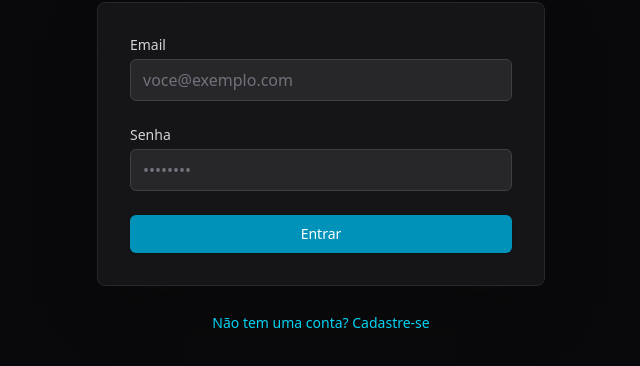
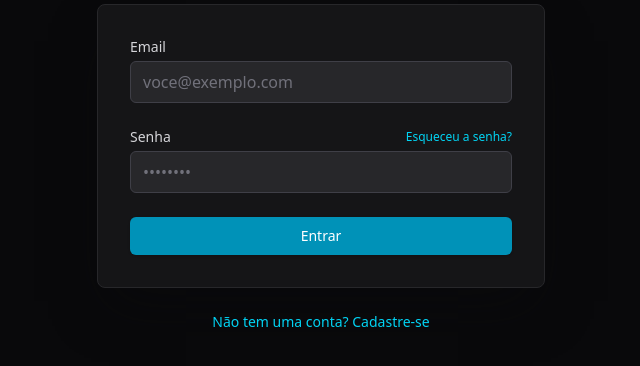
Before and after one commit to fernandoantonioVRK5/gerenciador, a React (Vite) app: page /login in a window 1280 px wide. Shown: the part 316-682 px from the top of the page, without its empty margins (319-959 px from the left). Built offline with nearby package versions, Linux system fonts and the light colour scheme; no server answers; the database is empty.

Commit message:
Update LoginPage.jsx

```diff
--- a/src/pages/LoginPage.jsx
+++ b/src/pages/LoginPage.jsx
@@ -3,18 +3,20 @@
 import React, { useState } from 'react';
 import { useNavigate } from 'react-router-dom';
 import { useAuth } from '../contexts/AuthContext';
-import { LogIn, UserPlus } from 'lucide-react';
+import { LogIn, UserPlus, KeyRound } from 'lucide-react'; // Adicionado ícone de chave
 
 export default function LoginPage() {
   // --- Estados ---
-  const [isSignUp, setIsSignUp] = useState(false); // Novo estado para alternar modo
+  const [isSignUp, setIsSignUp] = useState(false);
+  const [isForgotPassword, setIsForgotPassword] = useState(false); // Novo estado para recuperação
   const [email, setEmail] = useState('');
   const [password, setPassword] = useState('');
   const [error, setError] = useState(null);
-  const [message, setMessage] = useState(''); // Novo estado para mensagens de sucesso
+  const [message, setMessage] = useState('');
   const [isLoading, setIsLoading] = useState(false);
 
-  const { login, signUp } = useAuth(); // Pegamos a nova função signUp
+  // Adicionamos a função resetPassword (ou o nome que você usou no seu contexto)
+  const { login, signUp, resetPassword } = useAuth();
   const navigate = useNavigate();
 
   // --- Funções ---
@@ -23,31 +25,60 @@ export default function LoginPage() {
     setError(null);
     setMessage('');
 
-    if (!email || !password) {
-      setError('Por favor, preencha o email e a senha.');
+    // Validação básica
+    if (!email) {
+      setError('Por favor, preencha o email.');
+      return;
+    }
+    if (!isForgotPassword && !password) {
+      setError('Por favor, preencha a senha.');
       return;
     }
 
     try {
       setIsLoading(true);
-      if (isSignUp) {
+
+      if (isForgotPassword) {
+        // Modo de Recuperação de Senha
+        await resetPassword(email);
+        setMessage('Email de recuperação enviado! Verifique sua caixa de entrada.');
+      } else if (isSignUp) {
         // Modo de Cadastro
         await signUp(email, password);
         setMessage('Cadastro realizado! Verifique seu email para confirmar a conta.');
       } else {
         // Modo de Login
         await login(email, password);
-        navigate('/'); // Redireciona apenas no login
+        navigate('/');
       }
     } catch (err) {
-      setError(err.message || `Falha ao ${isSignUp ? 'cadastrar' : 'fazer login'}.`);
+      const action = isForgotPassword ? 'enviar o email de recuperação' : (isSignUp ? 'cadastrar' : 'fazer login');
+      setError(err.message || `Falha ao ${action}.`);
     } finally {
       setIsLoading(false);
     }
   };
 
-  const toggleMode = () => {
-    setIsSignUp(!isSignUp);
+  // Alterna para a tela de cadastro
+  const toggleSignUp = () => {
+    setIsSignUp(true);
+    setIsForgotPassword(false);
+    setError(null);
+    setMessage('');
+  }
+
+  // Alterna para a tela de login
+  const toggleLogin = () => {
+    setIsSignUp(false);
+    setIsForgotPassword(false);
+    setError(null);
+    setMessage('');
+  }
+
+  // Alterna para a tela de recuperação de senha
+  const toggleForgotPassword = () => {
+    setIsForgotPassword(true);
+    setIsSignUp(false);
     setError(null);
     setMessage('');
   }
@@ -57,16 +88,21 @@ export default function LoginPage() {
     <div className="min-h-screen flex items-center justify-center bg-zinc-950 p-4">
       <div className="w-full max-w-md">
         <div className="text-center mb-8">
-            {isSignUp ? (
+            {isForgotPassword ? (
+              <KeyRound className="mx-auto h-12 w-12 text-cyan-500" />
+            ) : isSignUp ? (
               <UserPlus className="mx-auto h-12 w-12 text-cyan-500" />
             ) : (
               <LogIn className="mx-auto h-12 w-12 text-cyan-500" />
             )}
+
             <h2 className="mt-6 text-3xl font-bold tracking-tight text-zinc-100">
-                {isSignUp ? 'Crie sua conta' : 'Acesse sua conta'}
+                {isForgotPassword ? 'Recuperar senha' : (isSignUp ? 'Crie sua conta' : 'Acesse sua conta')}
             </h2>
             <p className="mt-2 text-sm text-zinc-400">
-                {isSignUp ? 'É rápido e fácil.' : 'Bem-vindo de volta!'}
+                {isForgotPassword
+                  ? 'Digite seu email para receber um link de redefinição.'
+                  : (isSignUp ? 'É rápido e fácil.' : 'Bem-vindo de volta!')}
             </p>
         </div>
 
@@ -74,7 +110,7 @@ export default function LoginPage() {
           onSubmit={handleSubmit}
           className="space-y-6 bg-zinc-900/80 border border-zinc-800 p-8 rounded-lg shadow-2xl shadow-zinc-950/50"
         >
-          {/* ... campos de email e senha (sem alteração) ... */}
+          {/* Campo de Email (sempre visível) */}
           <div>
             <label htmlFor="email" className="block text-sm font-medium text-zinc-300">Email</label>
             <div className="mt-1">
@@ -84,15 +120,27 @@ export default function LoginPage() {
               />
             </div>
           </div>
+
+          {/* Campo de Senha (oculto na recuperação de senha) */}
+          {!isForgotPassword && (
             <div>
+              <div className="flex items-center justify-between">
                 <label htmlFor="password" className="block text-sm font-medium text-zinc-300">Senha</label>
+                {/* Link de esqueci a senha no modo Login */}
+                {!isSignUp && (
+                  <button type="button" onClick={toggleForgotPassword} className="text-xs text-cyan-400 hover:text-cyan-300 hover:underline">
+                    Esqueceu a senha?
+                  </button>
+                )}
+              </div>
               <div className="mt-1">
-              <input id="password" name="password" type="password" autoComplete="current-password" required value={password} onChange={(e) => setPassword(e.target.value)}
+                <input id="password" name="password" type="password" autoComplete="current-password" required={!isForgotPassword} value={password} onChange={(e) => setPassword(e.target.value)}
                   className="w-full bg-zinc-800 border border-zinc-700 rounded-md px-3 py-2 text-zinc-200 placeholder-zinc-500 focus:outline-none focus:ring-2 focus:ring-cyan-500"
                   placeholder="••••••••"
                 />
               </div>
             </div>
+          )}
 
           {/* Mensagem de Erro */}
           {error && (
@@ -101,7 +149,7 @@ export default function LoginPage() {
             </div>
           )}
 
-          {/* Mensagem de Sucesso (para o cadastro) */}
+          {/* Mensagem de Sucesso */}
           {message && (
              <div className="bg-green-900/50 border border-green-800 text-green-300 px-4 py-3 rounded-md text-sm">
               <p>{message}</p>
@@ -115,16 +163,22 @@ export default function LoginPage() {
               disabled={isLoading}
               className="w-full flex justify-center py-2 px-4 border border-transparent rounded-md shadow-sm text-sm font-medium text-white bg-cyan-600 hover:bg-cyan-700 focus:outline-none focus:ring-2 focus:ring-offset-2 focus:ring-offset-zinc-900 focus:ring-cyan-500 disabled:bg-zinc-600 disabled:cursor-not-allowed transition-colors"
             >
-              {isLoading ? 'Aguarde...' : (isSignUp ? 'Cadastrar' : 'Entrar')}
+              {isLoading ? 'Aguarde...' : (isForgotPassword ? 'Enviar Email' : (isSignUp ? 'Cadastrar' : 'Entrar'))}
             </button>
           </div>
         </form>
 
-        {/* Botão para alternar entre os modos */}
-        <div className="text-center mt-6">
-            <button onClick={toggleMode} className="text-sm text-cyan-400 hover:text-cyan-300 hover:underline">
+        {/* Rodapé dinâmico para alternar entre os modos */}
+        <div className="text-center mt-6 flex flex-col space-y-2">
+            {isForgotPassword ? (
+              <button onClick={toggleLogin} className="text-sm text-cyan-400 hover:text-cyan-300 hover:underline">
+                  Lembrou a senha? Voltar para o login
+              </button>
+            ) : (
+              <button onClick={isSignUp ? toggleLogin : toggleSignUp} className="text-sm text-cyan-400 hover:text-cyan-300 hover:underline">
                   {isSignUp ? 'Já tem uma conta? Faça login' : 'Não tem uma conta? Cadastre-se'}
               </button>
+            )}
         </div>
 
       </div>
```
Lines whose indentation alone changed are shown as unchanged.
